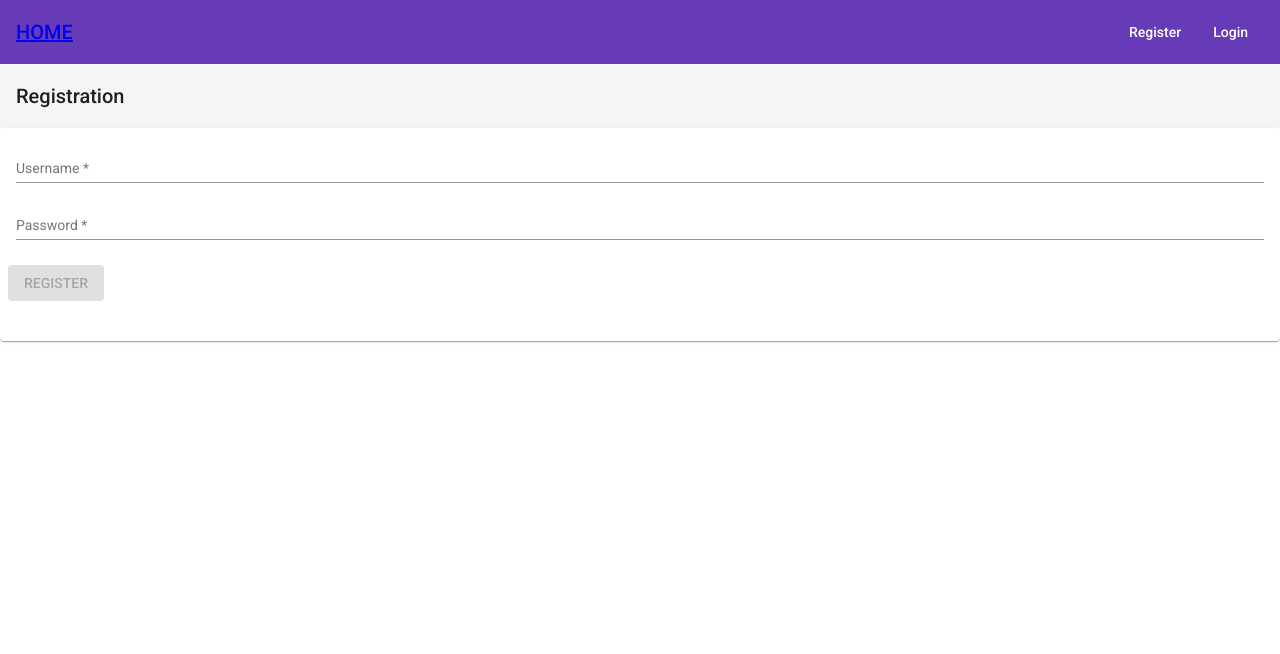
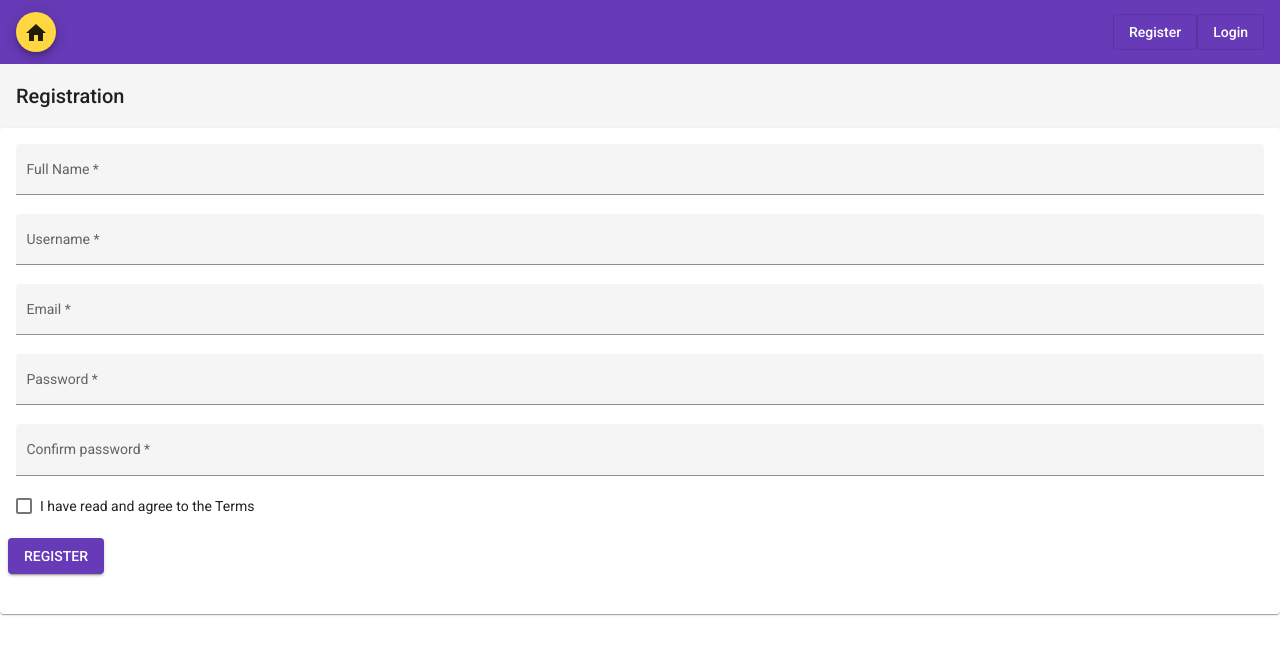
Before and after one commit to IgnasKia/Frontend, an Angular app: page /register in a window 1280 px wide. Shown: the top 654 px of the page. Built offline with nearby package versions, Linux system fonts and the light colour scheme.

Commit message:
add more fields to registration form and validate inputs

```diff
--- a/src/app/app.component.html
+++ b/src/app/app.component.html
@@ -1,11 +1,13 @@
 <mat-toolbar color="primary">
   <mat-toolbar-row>
-     <span><a href="/">HOME</a></span>
-     <a mat-button routerLink="/profile" *ngIf="apiService.loggedIn()">Profile</a>
+     <a mat-mini-fab mat-button href="/">
+      <mat-icon>home</mat-icon>
+     </a>
+     <a mat-stroked-button color="accent" routerLink="/profile" *ngIf="apiService.loggedIn()">Profile</a>
      <span class="spacer"></span>
-     <a mat-button routerLink="/register" *ngIf="!apiService.loggedIn()">Register</a>
-     <a mat-button routerLink="/login" *ngIf="!apiService.loggedIn()">Login</a>
-     <a mat-button routerLink="/login" *ngIf="apiService.loggedIn()" (click)="apiService.logoutUser()">Logout</a>
+     <a mat-stroked-button routerLink="/register" *ngIf="!apiService.loggedIn()">Register</a>
+     <a mat-stroked-button routerLink="/login" *ngIf="!apiService.loggedIn()">Login</a>
+     <a mat-stroked-button color="warn" routerLink="/login" *ngIf="apiService.loggedIn()" (click)="apiService.logoutUser()">Logout</a>
   </mat-toolbar-row>
 </mat-toolbar>
 <router-outlet></router-outlet>
--- a/src/app/material.module.ts
+++ b/src/app/material.module.ts
@@ -6,11 +6,13 @@ import { MatCardModule } from '@angular/material/card';
 import { MatDialogModule } from '@angular/material/dialog';
 import { MatFormFieldModule } from '@angular/material/form-field';
 import { MatInputModule } from '@angular/material/input';
+import { MatIconModule } from '@angular/material/icon';
+import { MatCheckboxModule } from '@angular/material/checkbox';
 
 
 @NgModule({
-imports: [MatButtonModule,MatToolbarModule,MatCardModule,MatDialogModule,MatFormFieldModule,MatInputModule],
-exports: [MatButtonModule,MatToolbarModule,MatCardModule,MatDialogModule,MatFormFieldModule,MatInputModule],
+imports: [MatButtonModule,MatToolbarModule,MatCardModule,MatDialogModule,MatFormFieldModule,MatInputModule,MatIconModule,MatCheckboxModule],
+exports: [MatButtonModule,MatToolbarModule,MatCardModule,MatDialogModule,MatFormFieldModule,MatInputModule,MatIconModule,MatCheckboxModule],
 
 })
 
--- a/src/app/register/register.component.html
+++ b/src/app/register/register.component.html
@@ -5,19 +5,83 @@
    <mat-card-content>
       <form [formGroup]="registerForm" (ngSubmit)="registerUser()" >
 
-            <mat-form-field class="full-width">
+          <mat-form-field appearance="fill" class="full-width">
+              <mat-label>Full Name</mat-label>
+              <input  matInput  placeholder="Fullname" id="fullname" type="text" formControlName="fullname" [ngClass]="{ 'is-invalid': submitted && f.fullname.errors }">
+              <mat-error *ngIf="submitted && f.fullname.errors">
+               <mat-error *ngIf="f.fullname.errors.required">
+                  Full name is required
+               </mat-error>
+              </mat-error>
+           </mat-form-field>
+
+           <mat-form-field appearance="fill" class="full-width">
             <mat-label>Username</mat-label>
-                <input  matInput  placeholder="Username" id="username" type="text" formControlName="username" required>
+               <input  matInput  placeholder="Username" id="username" type="text" formControlName="username" [ngClass]="{ 'is-invalid': submitted && f.username.errors }">
+               <mat-error *ngIf="submitted && f.username.errors">
+                  <mat-error *ngIf="f.username.errors.required">
+                     Username is required
+                  </mat-error>
+                  <mat-error *ngIf="f.username.errors.minlength">
+                     Username must be at least 6 characters
+                  </mat-error>
+                  <mat-error *ngIf="f.username.errors.maxlength">
+                     Username must not exceed 20 characters
+                  </mat-error>
+               </mat-error>
             </mat-form-field>
-             <mat-form-field class="full-width">
+
+            <mat-form-field appearance="fill" class="full-width">
+               <mat-label>Email</mat-label>
+                  <input  matInput  placeholder="Email" id="email" type="email" formControlName="email" [ngClass]="{ 'is-invalid': submitted && f.email.errors }">
+                  <mat-error *ngIf="submitted && f.email.errors">
+                     <mat-error *ngIf="f.email.errors.required">
+                        Email is required
+                     </mat-error>
+                     <mat-error *ngIf="f.email.errors.email">
+                        Email is invalid
+                     </mat-error>
+                  </mat-error>
+               </mat-form-field>
+
+               <mat-form-field appearance="fill" class="full-width">
                   <mat-label>Password</mat-label>
-                <input  matInput  placeholder="Password" id="password" type="password" formControlName="password" required>
+                     <input  matInput  placeholder="Password" id="password" type="password" formControlName="password" [ngClass]="{ 'is-invalid': submitted && f.password.errors }">
+                     <mat-error *ngIf="submitted && f.password.errors">
+                        <mat-error *ngIf="f.password.errors.required">
+                           Password is required
+                        </mat-error>
+                        <mat-error *ngIf="f.password.errors.minlength">
+                           Password must be at least 6 characters
+                        </mat-error>
+                        <mat-error *ngIf="f.password.errors.maxlength">
+                           Password must not exceed 40 characters
+                        </mat-error>
+                     </mat-error>
                </mat-form-field>
+
+               <mat-form-field appearance="fill" class="full-width">
+                  <mat-label>Confirm password</mat-label>
+                     <input  matInput  placeholder="Confirm Password" id="confirmPassword" type="password" formControlName="confirmPassword" [ngClass]="{ 'is-invalid': submitted && f.confirmPassword.errors }">
+                     <mat-error *ngIf="submitted && f.confirmPassword.errors">
+                        <mat-error *ngIf="f.confirmPassword.errors.required">
+                           Confirm Password is required
+                        </mat-error>
+                        <mat-error *ngIf="f.confirmPassword.errors.matching">
+                           Confirm Password does not match
+                        </mat-error>
+                     </mat-error>
+               </mat-form-field>
+
+                  <p><mat-checkbox formControlName="acceptTerms" [ngClass]="{ 'is-invalid': submitted && f.acceptTerms.errors }">I have read and agree to the Terms
+                     <mat-error *ngIf="submitted && f.acceptTerms.errors">
+                        Accept Terms is required
+                     </mat-error>
+                  </mat-checkbox></p>
+
          <mat-card-actions>
-
-               <button mat-raised-button type="submit" color="primary" [disabled]="!registerForm.valid">REGISTER</button>
+             <button mat-raised-button type="submit" color="primary">REGISTER</button>
          </mat-card-actions>
-
       </form>
    </mat-card-content>
 </mat-card>
--- a/src/app/register/register.component.ts
+++ b/src/app/register/register.component.ts
@@ -1,7 +1,8 @@
 import { Component, OnInit } from '@angular/core';
 import { ApiService } from '../api.service';
-import { FormBuilder, Validators } from '@angular/forms';
+import { AbstractControl, FormBuilder, FormGroup, Validators } from '@angular/forms';
 import { Router } from '@angular/router';
+import Validation from '../validation';
 
 
 @Component({
@@ -10,18 +11,54 @@ import { Router } from '@angular/router';
   styleUrls: ['./register.component.css']
 })
 export class RegisterComponent implements OnInit {
+  submitted = false;
+
+  constructor(private apiService: ApiService, private fb: FormBuilder, private router: Router) { }
 
   registerForm = this.fb.group({
-    username: ['', Validators.required],
-    password: ['', Validators.required]
-  });
+    fullname: ['', Validators.required],
+        username: [
+          '',
+          [
+            Validators.required,
+            Validators.minLength(6),
+            Validators.maxLength(20)
+          ]
+        ],
+        email: ['', [Validators.required, Validators.email]],
+        password: [
+          '',
+          [
+            Validators.required,
+            Validators.minLength(6),
+            Validators.maxLength(40)
+          ]
+        ],
+        confirmPassword: ['', Validators.required],
+        acceptTerms: [false, Validators.requiredTrue]
+  },
+  {
+    validators: [Validation.match('password', 'confirmPassword')]
+  }
+  );
 
-  constructor(private apiService: ApiService, private fb: FormBuilder, private router: Router) { }
+
 
   ngOnInit(): void {
   }
 
+  get f(): { [key: string]: AbstractControl } {
+    return this.registerForm.controls;
+  }
+
   registerUser(){
+    this.submitted = true;
+
+    if (this.registerForm.invalid) {
+      return;
+    }
+
+    console.log(JSON.stringify(this.registerForm.value, null, 2));
     this.apiService.register(this.registerForm.value).subscribe((result)=>{
       console.log(result);
       this.router.navigate(['/login']);
--- /dev/null
+++ b/src/app/validation.ts
@@ -0,0 +1,21 @@
+import { AbstractControl, ValidatorFn } from '@angular/forms';
+
+export default class Validation {
+  static match(controlName: string, checkControlName: string): ValidatorFn {
+    return (controls: AbstractControl) => {
+      const control = controls.get(controlName);
+      const checkControl = controls.get(checkControlName);
+
+      if (checkControl?.errors && !checkControl?.errors.matching) {
+        return null;
+      }
+
+      if (control?.value !== checkControl?.value) {
+        controls.get(checkControlName)?.setErrors({ matching: true });
+        return { matching: true };
+      } else {
+        return null;
+      }
+    };
+  }
+}
--- a/tsconfig.json
+++ b/tsconfig.json
@@ -23,6 +23,7 @@
     ]
   },
   "angularCompilerOptions": {
+    "strictNullChecks": false,
     "enableI18nLegacyMessageIdFormat": false,
     "strictInjectionParameters": true,
     "strictInputAccessModifiers": true,
```
Lines whose indentation alone changed are shown as unchanged.
